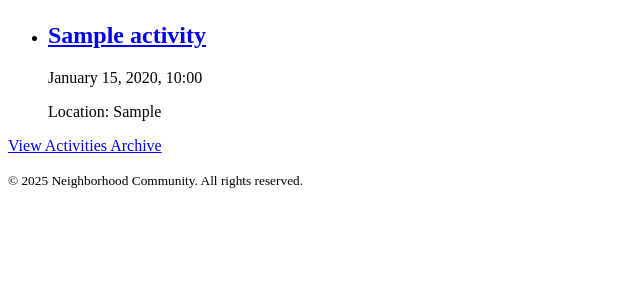
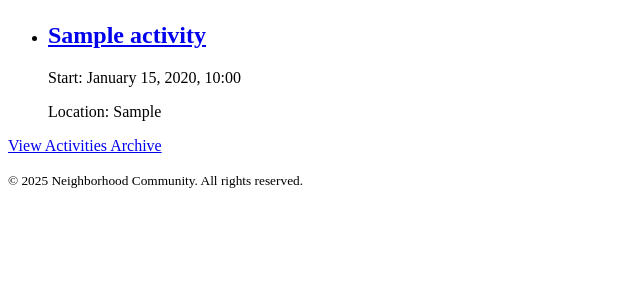
Before and after one commit to koenemans/neighborhood-community-application, a Django app: page /activities/ in a window 1280 px wide. Shown: the part 192-492 px from the top of the page, without its empty margins (0-640 px from the left). Run offline with Django 5.2, Linux system fonts and the light colour scheme; tables that the repository leaves empty hold one stand-in row (values such as "Sample post").

Commit message:
Fix missing translations

```diff
--- a/activities/templates/activities/index.html
+++ b/activities/templates/activities/index.html
@@ -14,8 +14,8 @@
           <li>
             <article>
               <h2><a href="{% url 'activities:detail' activity.slug %}">{{ activity.title }}</a></h2>
-              <p><time datetime="{{ activity.start|date:'Y-m-d' }}">{{ activity.start|date:'F j, Y, H:i' }}</time></p>
-              <p>{%trans "Location" %}: {{ activity.location }}</p>
+              <p>{% trans "Start" %}: <time datetime="{{ activity.start|date:'Y-m-d' }}">{{ activity.start|date:'F j, Y, H:i' }}</time></p>
+              <p>{% trans "Location" %}: {{ activity.location }}</p>
             </article>
           </li>
         {% endfor %}
```
Also changed, not shown: activities/locale/nl/LC_MESSAGES/django.po, committees/locale/nl/LC_MESSAGES/django.po, news/locale/nl/LC_MESSAGES/django.po.
